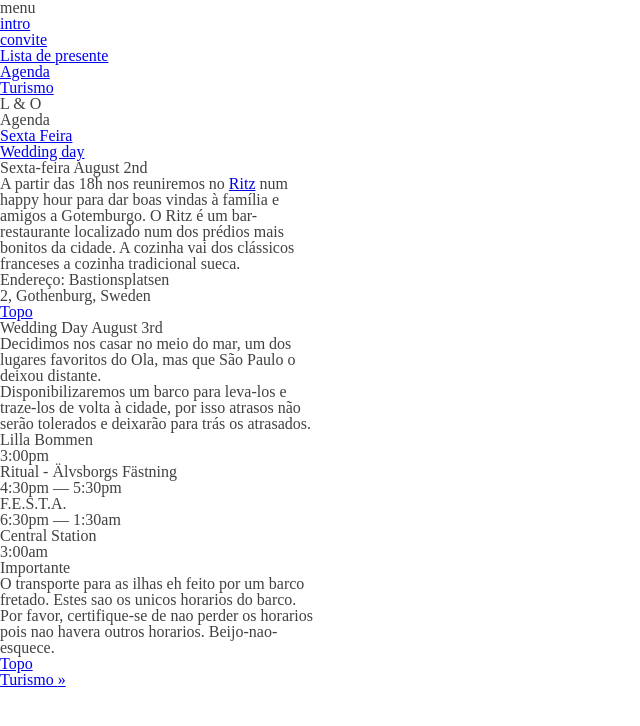
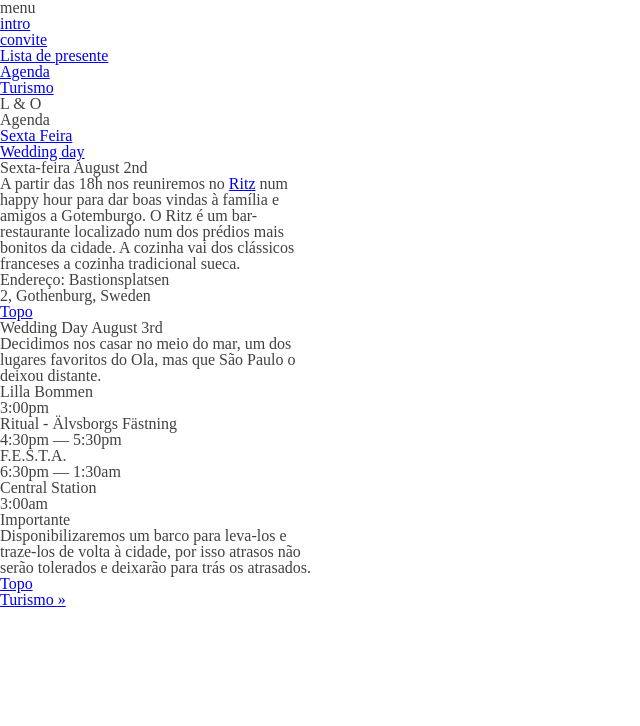
Before and after one commit to olapersson/casamento, a Jekyll site: the page built from agenda.html, in a window 1280 px wide. Shown: the top 726 px of the page, without its empty margins (0-640 px from the left). Built offline with Jekyll 4.4.1, drawn with Linux system fonts in a browser that asks for light colours; nearby versions of some CDN libraries.

Commit message:
Update important section in agenda

```diff
--- a/agenda.html
+++ b/agenda.html
@@ -34,9 +34,6 @@ bodyclass: agenda
 <p>
   Decidimos nos casar no meio do mar, um dos lugares favoritos do Ola, mas que São Paulo o deixou distante.
 </p>
-<p>
-  Disponibilizaremos um barco para leva-los e traze-los de volta à cidade, por isso atrasos não serão tolerados e deixarão para trás os atrasados.
-</p>
 
 <div class="program">
 
@@ -72,7 +69,7 @@ bodyclass: agenda
   Importante
 </h5>
 <p>
-  O transporte para as ilhas eh feito por um barco fretado. Estes sao os unicos horarios do barco. Por favor, certifique-se de nao perder os horarios pois nao havera outros horarios. Beijo-nao-esquece.
+  Disponibilizaremos um barco para leva-los e traze-los de volta à cidade, por isso atrasos não serão tolerados e deixarão para trás os atrasados.
 </p>
 
 <p class="link-top"> <a  href="#top"> Topo </a> </p>
```
